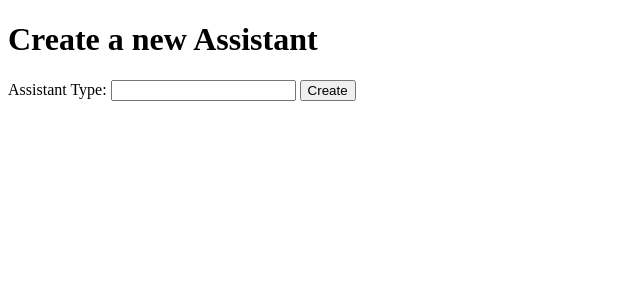
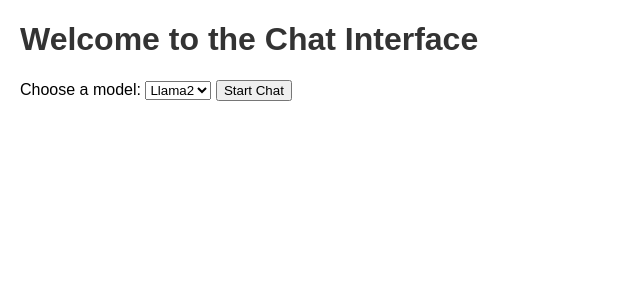
Before and after one commit to Razziat/llama2-ollama-app, a Flask app: page / in a window 1280 px wide. Shown: the top 300 px of the page, without its empty margins (0-640 px from the left). Run offline with Flask 3, Linux system fonts and the light colour scheme.

Commit message:
ajout du choix de llm entre llama2 et mistral + conservation du contexte

```diff
--- a/ollama_app/app.py
+++ b/ollama_app/app.py
@@ -1,4 +1,4 @@
-from flask import Flask, request, render_template, redirect, url_for, jsonify
+from flask import Flask, request, render_template, redirect, url_for, jsonify, session
 import requests
 import os
 import json
@@ -6,6 +6,7 @@ import time
 import logging
 
 app = Flask(__name__)
+app.secret_key = os.urandom(24)
 
 OLLAMA_URL = os.getenv('OLLAMA_URL', 'http://ollama-server:11434')
 
@@ -16,61 +17,32 @@ logging.basicConfig(level=logging.INFO)
 def index():
     return render_template('index.html')
 
-@app.route('/create_assistant', methods=['POST'])
-def create_assistant():
-    assistant_type = request.form['assistant_type']
-    logging.info(f"Creating assistant with type: {assistant_type}")
+@app.route('/create_chat', methods=['POST'])
+def create_chat():
+    session['chat_history'] = []
+    session['model'] = request.form['model']
+    return redirect(url_for('chat'))
 
-    model_file_content = f"""
-    model mistral
-    type {assistant_type}
-    """
-    model_file_path = '/root/.ollama/Modelfile'
-    os.makedirs(os.path.dirname(model_file_path), exist_ok=True)
-    with open(model_file_path, 'w') as f:
-        f.write(model_file_content)
-
-    logging.info("Sending request to pull model...")
-    response = requests.post(f"{OLLAMA_URL}/api/pull", json={'model': 'mistral'})
-
-    if response.status_code == 200:
-        logging.info("Model pull request successful, redirecting to loading page.")
-        return redirect(url_for('loading'))
-    else:
-        logging.error(f"Error pulling model: {response.text}")
-        return f"Error pulling model: {response.text}", 500
-
-@app.route('/loading')
-def loading():
-    return render_template('loading.html')
-
-@app.route('/check_status')
-def check_status():
-    retries = 20
-    while retries > 0:
-        try:
-            logging.info("Checking model status...")
-            response = requests.post(f"{OLLAMA_URL}/api/generate", json={'model': 'mistral', 'prompt': ''})
-            if response.status_code == 200:
-                logging.info("Model is ready, redirecting to assistant page.")
-                return redirect(url_for('assistant'))
-        except requests.exceptions.ConnectionError as e:
-            logging.warning(f"Connection error: {e}, retries left: {retries}")
-            retries -= 1
-            time.sleep(15)
-    logging.error("Failed to connect to Ollama server after multiple retries.")
-    return jsonify({'status': 'loading'})
-
-@app.route('/assistant')
-def assistant():
-    return render_template('assistant.html')
+@app.route('/chat')
+def chat():
+    model = session.get('model', 'default_model')
+    chat_history = session.get('chat_history', [])
+    return render_template('chat.html', model=model, chat_history=chat_history)
 
 @app.route('/query', methods=['POST'])
 def query():
     user_input = request.form['user_input']
+    model = session.get('model', 'default_model')
+
+    chat_history = session.get('chat_history', [])
+    chat_history.append({'role': 'user', 'content': user_input})
+
     logging.info(f"Received user input: {user_input}")
 
-    response = requests.post(f"{OLLAMA_URL}/api/generate", json={'model': 'mistral', 'prompt': user_input}, stream=True)
+    # Add previous context to the prompt
+    prompt = "\n".join([f"{entry['role']}: {entry['content']}" for entry in chat_history])
+
+    response = requests.post(f"{OLLAMA_URL}/api/generate", json={'model': model, 'prompt': prompt}, stream=True)
 
     try:
         full_response = ""
@@ -78,8 +50,12 @@ def query():
             if line:
                 res_json = json.loads(line.decode('utf-8'))
                 full_response += res_json.get('response', '')
+
+        chat_history.append({'role': 'assistant', 'content': full_response})
+        session['chat_history'] = chat_history
+
         logging.info("Successfully received response from model.")
-        return render_template('assistant.html', response=full_response)
+        return render_template('chat.html', model=model, chat_history=chat_history)
     except json.JSONDecodeError as e:
         logging.error(f"Error decoding JSON: {e}")
         return f"Error: {response.text}", 500
--- a/ollama_app/static/style.css
+++ b/ollama_app/static/style.css
@@ -0,0 +1,28 @@
+body {
+    font-family: Arial, sans-serif;
+    margin: 20px;
+}
+
+h1 {
+    color: #333;
+}
+
+form {
+    margin-top: 20px;
+}
+
+textarea {
+    width: 100%;
+}
+
+#chat-box {
+    border: 1px solid #ccc;
+    padding: 10px;
+    margin-bottom: 20px;
+    max-height: 400px;
+    overflow-y: auto;
+}
+
+#chat-box p {
+    margin: 5px 0;
+}
--- a/ollama_app/templates/index.html
+++ b/ollama_app/templates/index.html
@@ -1,15 +1,19 @@
-<!doctype html>
-<html lang="en">
-  <head>
-    <meta charset="utf-8">
-    <title>Create Assistant</title>
-  </head>
-  <body>
-    <h1>Create a new Assistant</h1>
-    <form action="/create_assistant" method="post">
-      <label for="assistant_type">Assistant Type:</label>
-      <input type="text" id="assistant_type" name="assistant_type">
-      <button type="submit">Create</button>
+<!DOCTYPE html>
+<html>
+<head>
+    <title>Chat Interface</title>
+    <link rel="stylesheet" type="text/css" href="{{ url_for('static', filename='style.css') }}">
+</head>
+<body>
+    <h1>Welcome to the Chat Interface</h1>
+    <form action="{{ url_for('create_chat') }}" method="post">
+        <label for="model">Choose a model:</label>
+        <select id="model" name="model">
+            <option value="llama2">Llama2</option>
+            <option value="mistral">Mistral</option>
+            <!-- Add more models as needed -->
+        </select>
+        <button type="submit">Start Chat</button>
     </form>
-  </body>
+</body>
 </html>
```
Also changed, not shown: ollama_app/templates/assistant.html (+37 -19 lines), ollama_app/templates/chat.html (added, +20 -0 lines), ollama_app/templates/layout.html (added, +19 -0 lines), ollama_app/templates/loading.html (+5 -23 lines).
